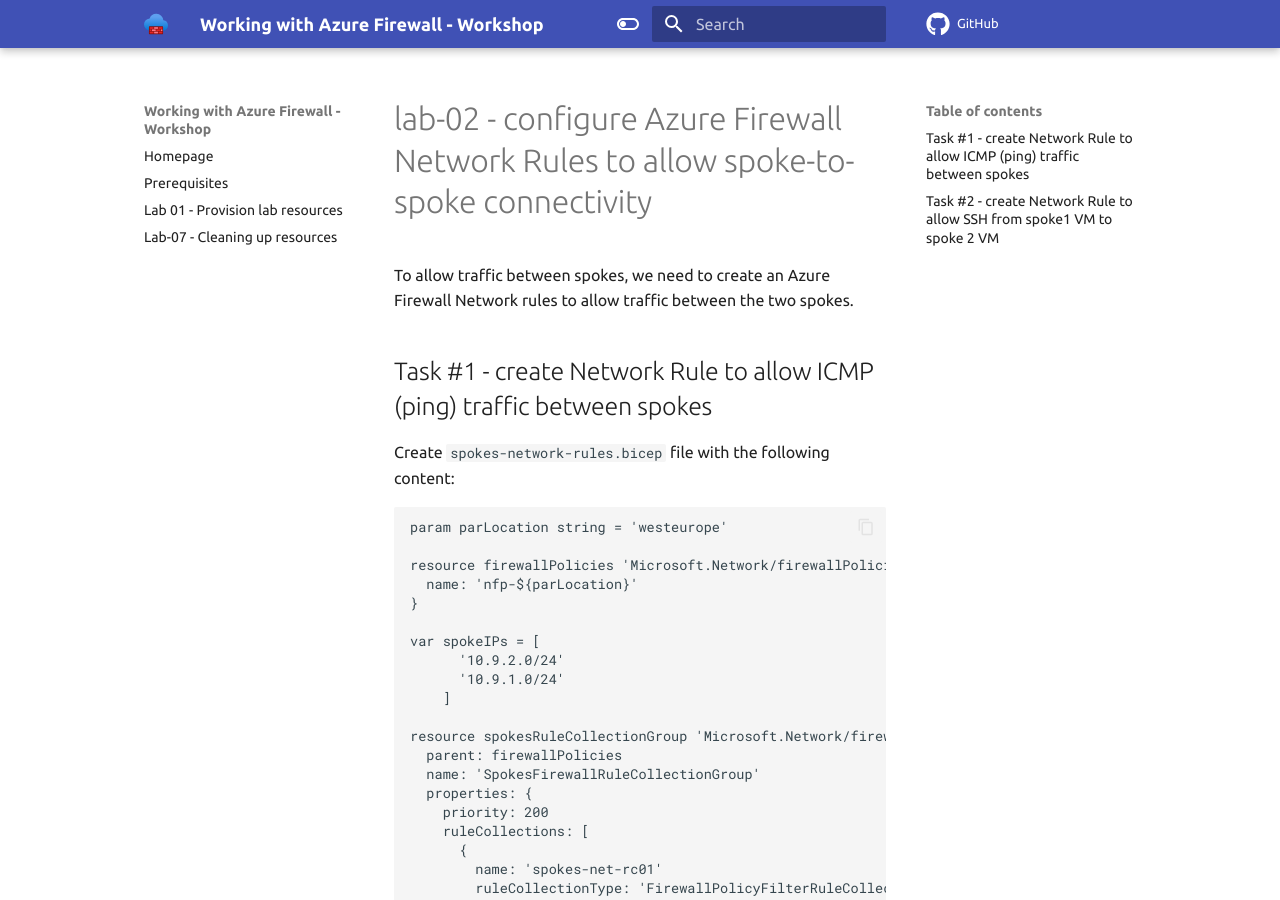
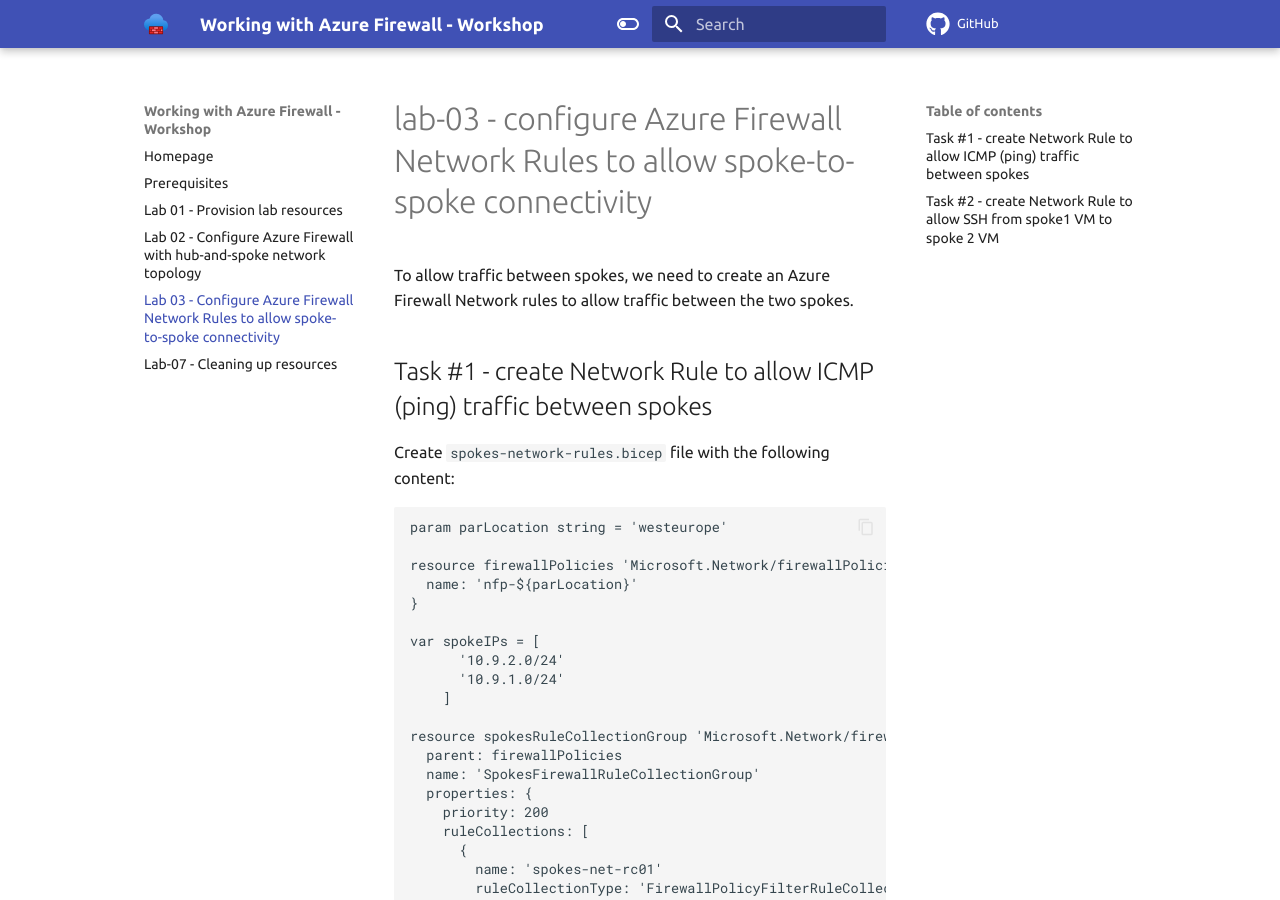
Before and after one commit to iac-oslo/azure-firewall-labs, an MkDocs documentation site: the page built from docs/labs/lab-03/index.md, in a window 1280 px wide and 900 px high. Built offline with MkDocs 1.6.1 and Material for MkDocs 9.7.7, drawn with Linux system fonts in a browser that asks for light colours; comment, search, counter and statistics services are not loaded; some of the changed text lies outside the part shown.

Commit message:
WIP: index and main pahge

```diff
--- a/docs/labs/lab-03/index.md
+++ b/docs/labs/lab-03/index.md
@@ -1,4 +1,4 @@
-# lab-02 - configure Azure Firewall Network Rules to allow spoke-to-spoke connectivity
+# lab-03 - configure Azure Firewall Network Rules to allow spoke-to-spoke connectivity
 
 To allow traffic between spokes, we need to create an Azure Firewall Network rules to allow traffic between the two spokes.
 
--- a/mkdocs.yml
+++ b/mkdocs.yml
@@ -6,6 +6,8 @@ nav:
   - Homepage: index.md
   - Prerequisites: prerequisites.md
   - Lab 01 - Provision lab resources: labs/lab-01/index.md
+  - Lab 02 - Configure Azure Firewall with hub-and-spoke network topology: labs/lab-02/index.md
+  - Lab 03 - Configure Azure Firewall Network Rules to allow spoke-to-spoke connectivity: labs/lab-03/index.md
   - Lab-07 - Cleaning up resources: labs/lab-07/index.md
 
 theme:
```
Also changed, not shown: docs/index.md (+1 -0 lines).
